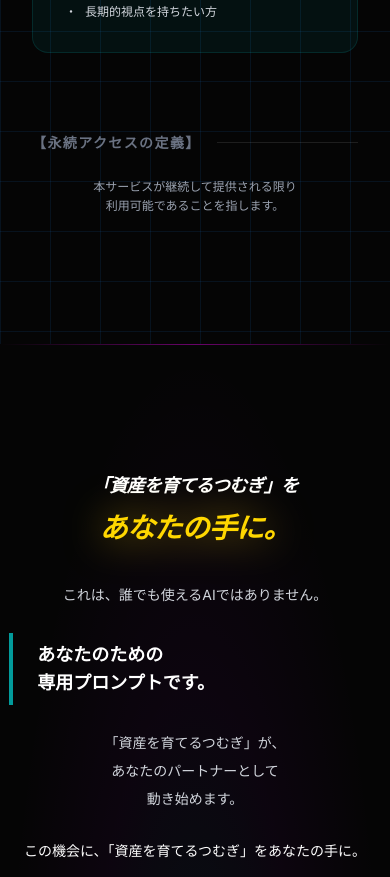
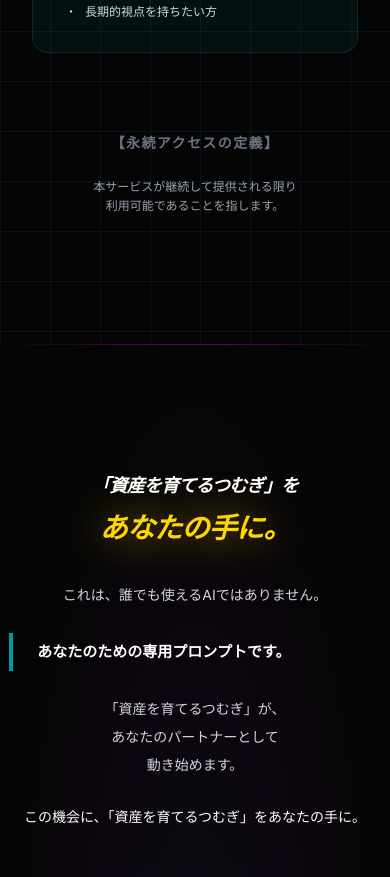
Before and after one commit to waniwanipanich463/tumugi-LP, a Next.js app: page / in a window 390 px wide. Shown: the part 10580-11457 px from the top of the page. Built offline with nearby package versions, Linux system fonts and the light colour scheme.

Commit message:
style: final mobile layout adjustments

```diff
--- a/src/components/layout/Pricing.tsx
+++ b/src/components/layout/Pricing.tsx
@@ -335,9 +335,9 @@ export const Pricing = () => {
 
                         {/* Definition of Permanent Access */}
                         <div>
-                            <h4 className="text-gray-500 text-sm font-black tracking-widest mb-6 uppercase flex items-center gap-4">
+                            <h4 className="text-gray-500 text-sm font-black tracking-widest mb-6 uppercase flex flex-col sm:flex-row items-center gap-4">
                                 <span>【永続アクセスの定義】</span>
-                                <div className="h-[1px] flex-grow bg-white/10"></div>
+                                <div className="h-[1px] w-full sm:flex-grow bg-white/10 hidden sm:block"></div>
                             </h4>
                             <p className="text-gray-400 text-xs xs:text-sm md:text-base leading-relaxed pl-0 sm:pl-6 border-l-0 sm:border-l border-white/20 text-center sm:text-left">
                                 <span className="sm:hidden block">
@@ -376,9 +376,8 @@ export const Pricing = () => {
                                     <span className="hidden sm:inline">これは、誰でも使えるAIではありません。</span>
                                 </p>
                                 <div className="border-l-4 border-neon-cyan/60 pl-6 py-2 text-left">
-                                    <p className="text-white font-bold text-lg xs:text-xl md:text-2xl">
-                                        <span className="sm:hidden block">あなたのための<br />専用プロンプトです。</span>
-                                        <span className="hidden sm:inline">あなたのための専用プロンプトです。</span>
+                                    <p className="text-white font-bold text-[15px] xs:text-xl md:text-2xl whitespace-nowrap sm:whitespace-normal">
+                                        あなたのための専用プロンプトです。
                                     </p>
                                 </div>
                                 <p className="text-gray-300 text-sm xs:text-base md:text-lg leading-loose">
```
